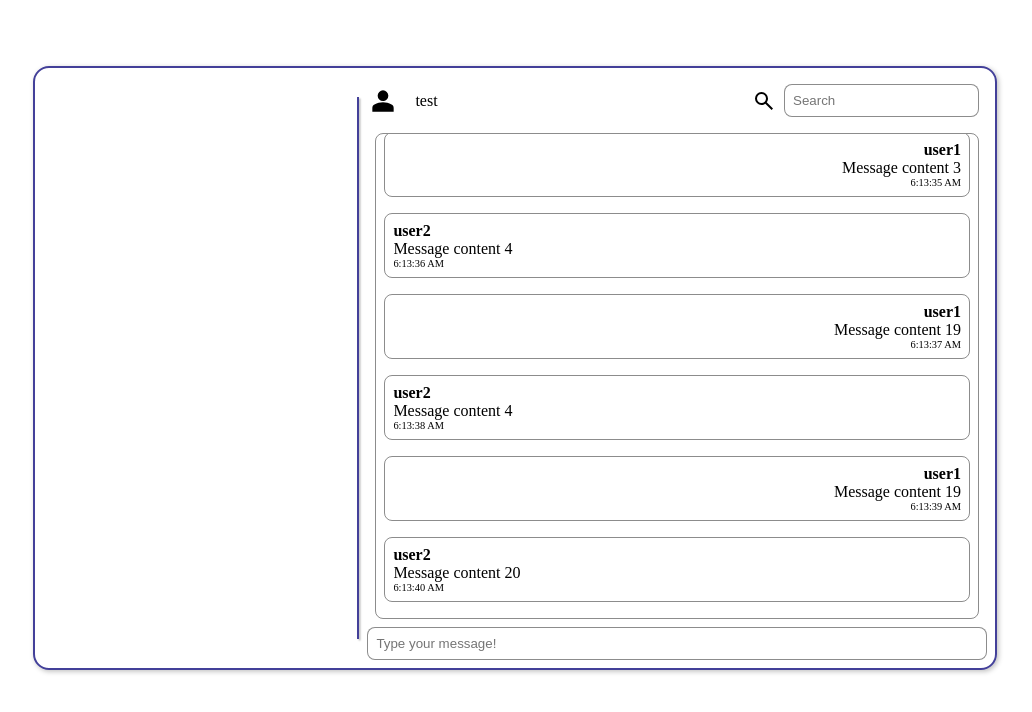
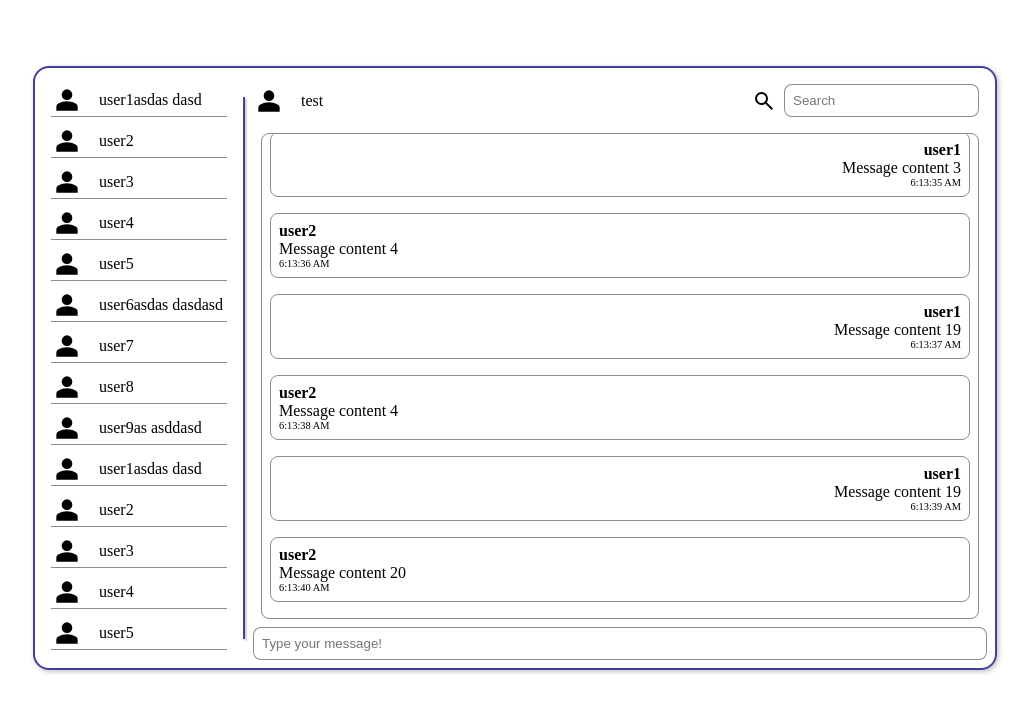
Before and after one commit to rigojr/chatting-module, a Nuxt app in the folder frontend/: page /chat in a window 1280 px wide. Shown: the top 712 px of the page, without its empty margins (125-1157 px from the left). Built offline with nearby package versions, Linux system fonts and the light colour scheme.

Commit message:
feat: add conversation user list

```diff
--- a/frontend/components/conversation/ConversationUserProfileCard.vue
+++ b/frontend/components/conversation/ConversationUserProfileCard.vue
@@ -3,12 +3,24 @@
  * The component public properties.
  */
 interface Props {
-  imageSrc?: string;
+  image?: File;
   username: string;
 }
 
 const props = defineProps<Props>();
-const isProfileImageAvailable = computed(() => !isNullish(props.imageSrc));
+const isProfileImageAvailable = computed(() => !isNullish(props.image));
+
+/**
+ * Gets the image source from a given file.
+ *
+ * @param file The file.
+ *
+ * @returns The image source.
+ */
+function getImageSrc(file: File): string {
+  return URL.createObjectURL(file);
+}
+
 </script>
 
 <template>
@@ -17,7 +29,7 @@ const isProfileImageAvailable = computed(() => !isNullish(props.imageSrc));
       <img
         v-if="isProfileImageAvailable"
         class="user-profile-card__profile-image"
-        :src="imageSrc"
+        :src="getImageSrc(image)"
       />
       <Icon
         v-else
@@ -44,5 +56,9 @@ const isProfileImageAvailable = computed(() => !isNullish(props.imageSrc));
 
     border-radius: 10rem;
   }
+
+  &__username {
+    flex-grow: 1;
+  }
 }
 </style>
--- /dev/null
+++ b/frontend/pages/chat/fake-users.json
@@ -0,0 +1,31 @@
+{
+  "users": [
+    {"id": "1", "email": "user1@example.com", "user": "user1asdas dasd"},
+    {"id": "2", "email": "user2@example.com", "user": "user2"},
+    {"id": "3", "email": "user3@example.com", "user": "user3"},
+    {"id": "4", "email": "user4@example.com", "user": "user4"},
+    {"id": "5", "email": "user5@example.com", "user": "user5"},
+    {"id": "6", "email": "user6@example.com", "user": "user6asdas dasdasd"},
+    {"id": "7", "email": "user7@example.com", "user": "user7"},
+    {"id": "8", "email": "user8@example.com", "user": "user8"},
+    {"id": "9", "email": "user9@example.com", "user": "user9as asddasd"},
+    {"id": "1", "email": "user1@example.com", "user": "user1asdas dasd"},
+    {"id": "2", "email": "user2@example.com", "user": "user2"},
+    {"id": "3", "email": "user3@example.com", "user": "user3"},
+    {"id": "4", "email": "user4@example.com", "user": "user4"},
+    {"id": "5", "email": "user5@example.com", "user": "user5"},
+    {"id": "6", "email": "user6@example.com", "user": "user6asdas dasdasd"},
+    {"id": "7", "email": "user7@example.com", "user": "user7"},
+    {"id": "8", "email": "user8@example.com", "user": "user8"},
+    {"id": "9", "email": "user9@example.com", "user": "user9as asddasd"},
+    {"id": "1", "email": "user1@example.com", "user": "user1asdas dasd"},
+    {"id": "2", "email": "user2@example.com", "user": "user2"},
+    {"id": "3", "email": "user3@example.com", "user": "user3"},
+    {"id": "4", "email": "user4@example.com", "user": "user4"},
+    {"id": "5", "email": "user5@example.com", "user": "user5"},
+    {"id": "6", "email": "user6@example.com", "user": "user6asdas dasdasd"},
+    {"id": "7", "email": "user7@example.com", "user": "user7"},
+    {"id": "8", "email": "user8@example.com", "user": "user8"},
+    {"id": "9", "email": "user9@example.com", "user": "user9as asddasd"}
+  ]
+}
--- a/frontend/pages/chat/index.vue
+++ b/frontend/pages/chat/index.vue
@@ -3,8 +3,10 @@
 
 import type { Message, User } from '~/entities';
 import data from './fake-messages.json';
+import dataUser from './fake-users.json';
 const testMessages = data.messages as Message[]; // FIXME: For testing purpose.
 const testUser = data.messages[0].sender as User;
+const testUsers = dataUser.users as User[];
 
 /**
  * Component private properties.
@@ -12,23 +14,45 @@ const testUser = data.messages[0].sender as User;
 type State = {
   search: string;
   message: string;
+  userSelected?: User;
 }
 
 const state = reactive<State>({
   'search': '',
-  'message': ''
+  'message': '',
+  'userSelected': undefined
 });
 
+/**
+ * Occurs when a message has been sent.
+ */
 function onMessageSent(): void {
   console.log(state);
   state.message = '';
   state.search = '';
+}
+
+/**
+ * Occurs when an user has been selected.
+ *
+ * @param user The selected user.
+ */
+function onUserSelected(user: User): void {
+  console.log(user);
+  state.userSelected = user;
 }
 </script>
 
 <template>
   <div class="chat">
     <div class="chat__conversations">
+      <ConversationUserProfileCard
+        class="chat__conversations-profile-card"
+        v-for="user in testUsers"
+        :username="user.user"
+        :image-src="user.profilePicture"
+        @click="() => onUserSelected(user)"
+      />
     </div>
     <div class="chat__divider"></div>
     <div class="chat__viewport">
@@ -60,9 +84,26 @@ function onMessageSent(): void {
   border-radius: 1rem; //TODO: setting
   box-shadow: 0.1rem 0.1rem 0.3rem rgba(0,0,0,0.25); // TODO: setting.
 
-  &__conversations, &__viewport {
-    flex-grow: 1;
-    margin: 0.5rem; // TODO: setting
+  &__conversations {
+    min-height: 0;
+    min-width: 20%;
+
+    overflow-x: hidden;
+    overflow-y: scroll;
+  }
+
+  &__conversations-profile-card {
+    margin: 0.5rem 0.5rem;
+
+    border-bottom: 0.1rem solid rgba(0,0,0,0.45); //TODO: setting.
+
+    transition: all ease-in-out 0.5s;
+
+    &:hover {
+      background-color: rgba(0,0,0,0.1);
+
+      cursor: pointer;
+    }
   }
 
   &__divider {
@@ -76,6 +117,7 @@ function onMessageSent(): void {
   &__viewport {
     display: flex;
     flex-direction: column;
+    flex-grow: 1;
   }
 
   &__viewport-header {
@@ -83,5 +125,9 @@ function onMessageSent(): void {
     flex-direction: row;
     justify-content: space-between;
   }
+
+  &__conversations, &__viewport {
+    margin: 0.5rem; // TODO: setting
+  }
 }
 </style>
```
